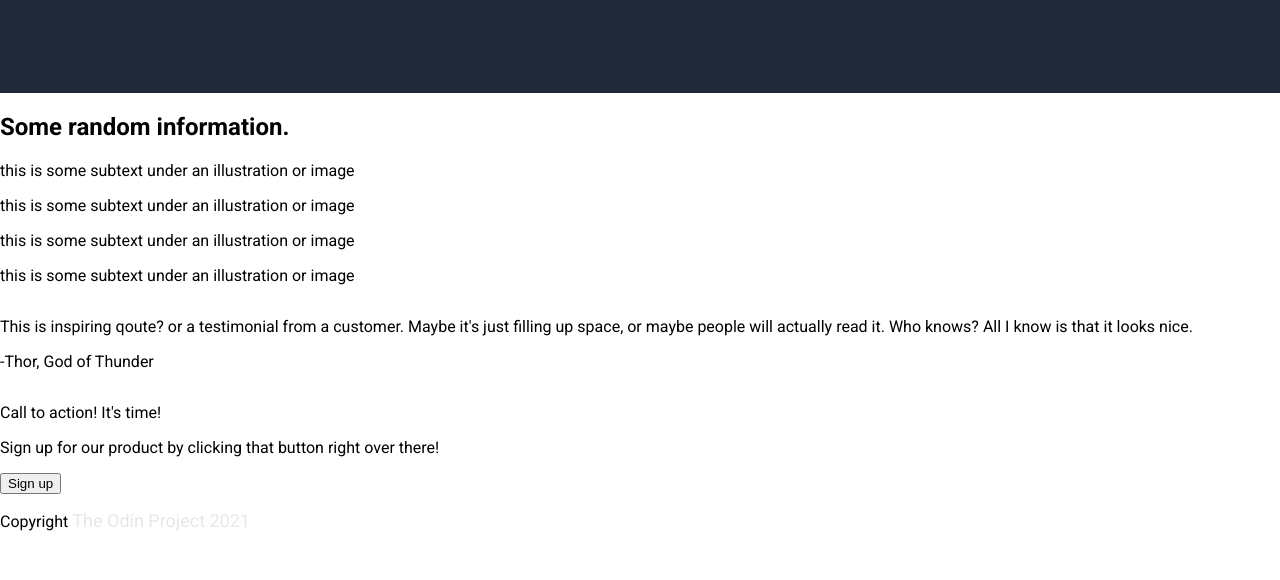
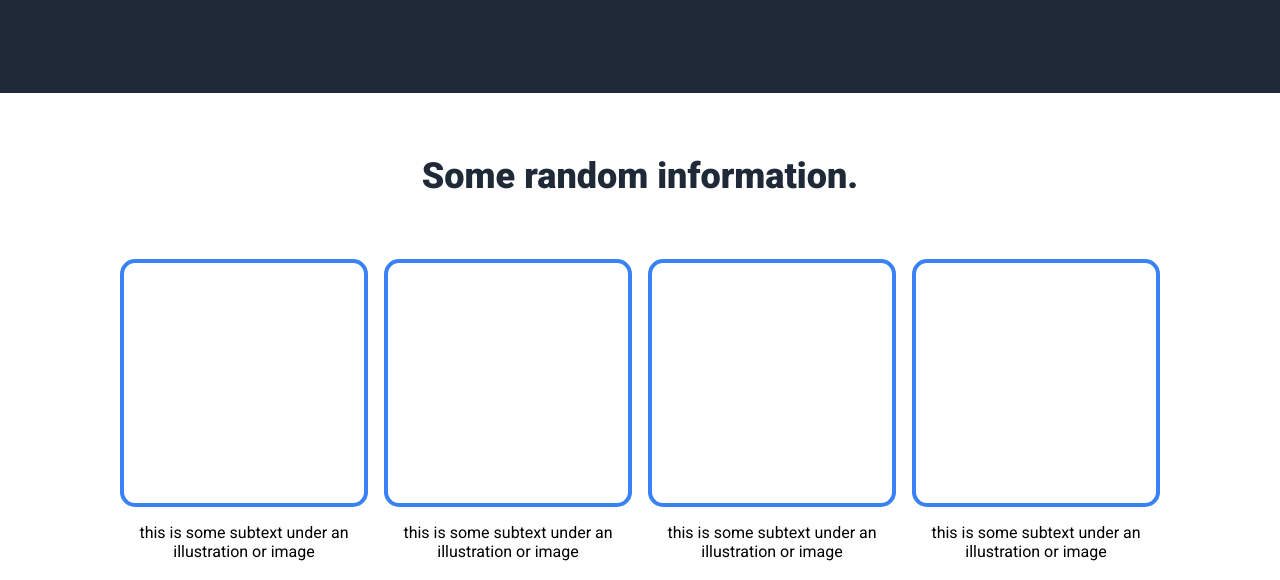
Before and after one commit to zummait13/landing-page, a plain HTML site: page index.html in a window 1280 px wide. Shown: the part 412-992 px from the top of the page. Before the commit the page ends 959 px from the top, so only its background shows below. Drawn offline with Linux system fonts and the light colour scheme.

Commit message:
Make 'Some random information' section

```diff
--- a/index.html
+++ b/index.html
@@ -37,6 +37,7 @@
 
     <div class="benefits">
         <h2>Some random information.</h2>
+        <div class="container">
             <div class="card">
                 <div class="image-shape"></div>
                 <p>this is some subtext under an illustration or image</p>
@@ -52,6 +53,7 @@
             <div class="card">
                 <div class="image-shape"></div>
                 <p>this is some subtext under an illustration or image</p>
+            </div>
         </div>
     </div>
 
--- a/style.css
+++ b/style.css
@@ -11,7 +11,6 @@ body {
     background-color: #1F2937;
     display: flex;
     flex-direction: column;
-
     padding: 32px;
 }
 
@@ -88,3 +87,39 @@ h1 {
     border-radius: 15px;
     border: none;
 }
+
+.benefits {
+    display: flex;
+    flex-direction: column;
+    align-items: center;
+    gap: 32px;
+    padding: 32px 256px;
+}
+
+.benefits h2 {
+    font-size: 36px;
+    font-weight: 800;
+    color: #1F2937;
+}
+
+.container {
+    display: flex;
+    justify-content: center;
+    align-items: center;
+    gap: 16px;
+}
+
+.card {
+    display: flex;
+    flex-direction: column;
+    align-items: center;
+    text-align: center;
+}
+
+.image-shape {
+    background-color: inherit;
+    border: 4px solid #3882F6;
+    border-radius: 15px;
+    height: 240px;
+    width: 240px;
+}
```
Lines whose indentation alone changed are shown as unchanged.
